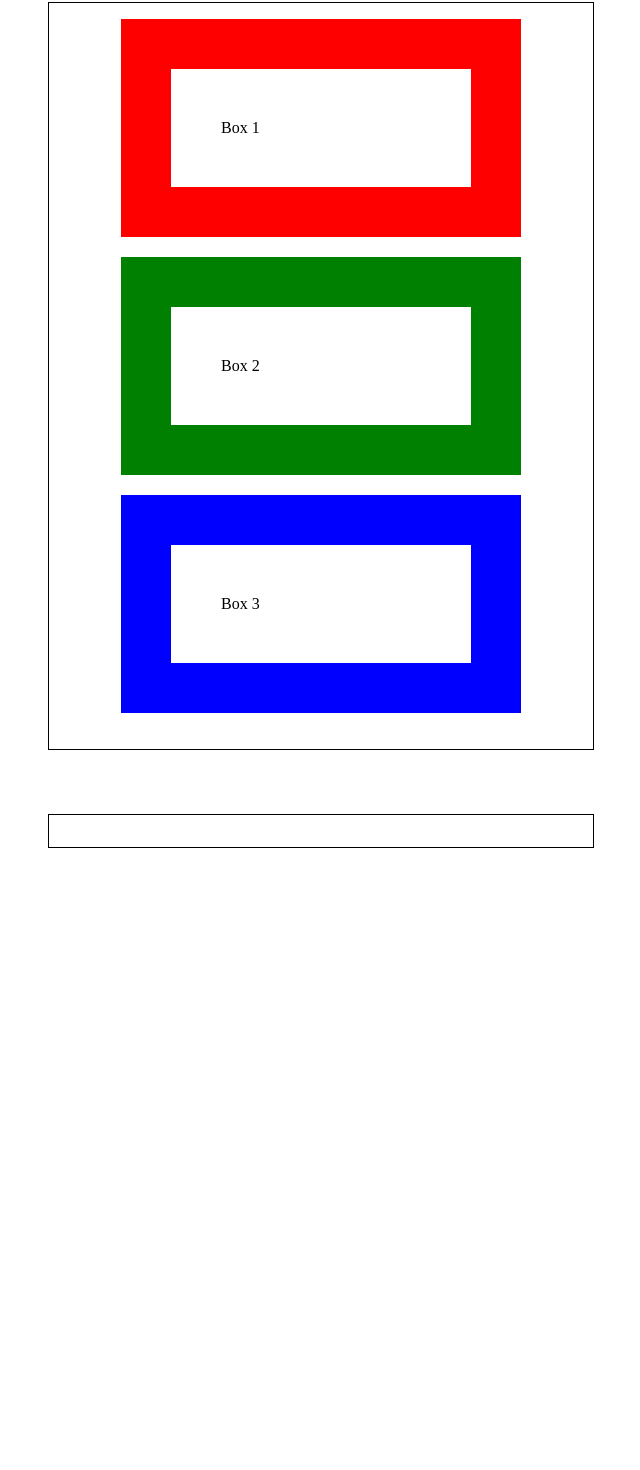
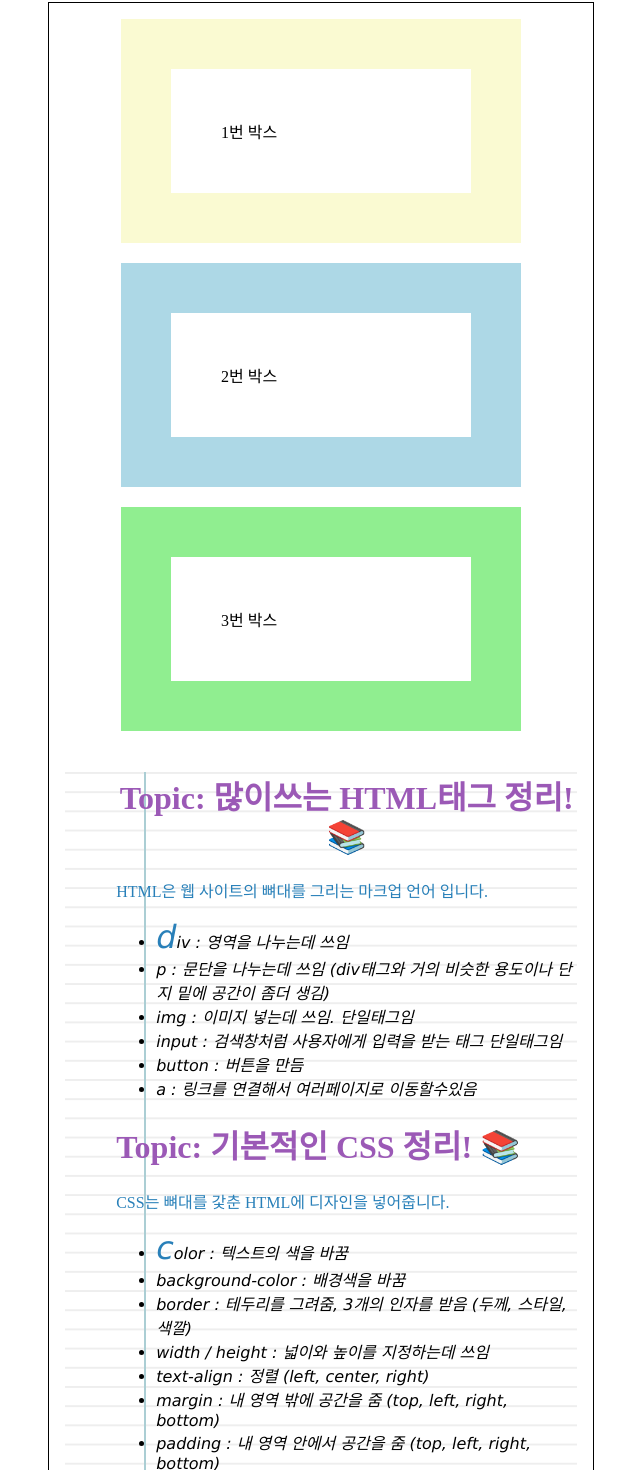
Before and after one commit to spacedustz/Markup-CSS, a React (Vite) app in the folder React/: page /Day-02-Assignment in a window 1280 px wide. Shown: the part 62-1532 px from the top of the page, without its empty margins (319-959 px from the left). Before the commit the page ends 918 px from the top, so only its background shows below. Built offline with nearby package versions, Linux system fonts and the light colour scheme.

Commit message:
과제 2 완료

```diff
--- a/React/src/App.tsx
+++ b/React/src/App.tsx
@@ -1,8 +1,6 @@
 import React from 'react'
 import styled from "styled-components";
-import {Routes, Route, BrowserRouter} from "react-router-dom";
-import Day1 from "./components/Report/Day1.tsx";
-import Day2 from "./components/Report/Day2.tsx";
+import TodayReport from "./components/TodayReport.tsx";
 
 const AppBlock = styled.div`
     width: 512px;
@@ -18,18 +16,7 @@ const App: React.FC = () => {
         <div>
             <div>
                 <AppBlock>
-                    <BrowserRouter>
-                        <Routes>
-                            <Route path="/Day-01-Assignment" element={<Day1 />}/>
-                            <Route path="/Day-02-Assignment" element={<Day2 />}/>
-                        </Routes>
-                    </BrowserRouter>
-                </AppBlock>
-            </div>
-
-            <div>
-                <AppBlock>
-
+                    <TodayReport />
                 </AppBlock>
             </div>
         </div>
--- a/React/src/components/Report/Day2.tsx
+++ b/React/src/components/Report/Day2.tsx
@@ -1,36 +1,116 @@
 import React from 'react';
-import styled from 'styled-components';
+import styled, {css} from 'styled-components';
 
-// Define styled components
-const Day2Container = styled.div`
+// 2-1
+const Container1 = styled.div`
     display: flex;
     flex-direction: column;
     align-items: center;
 `;
 
 const Box = styled.div`
-  border: 50px solid red;
+    border: 50px solid lightgoldenrodyellow;
     padding: 50px;
     width: 200px;
     margin-bottom: 20px;
 `;
 
 const GreenBox = styled(Box)`
-  border-color: green;
+    border-color: lightblue;
 `;
 
 const BlueBox = styled(Box)`
-  border-color: blue;
+    border-color: lightgreen;
 `;
+
+// 2-2
+const Container2 = styled.div`
+    background-color: #fff;
+    background-image: linear-gradient(90deg, transparent 79px, #abced4 79px, #abced4 81px, transparent 81px),
+    linear-gradient(#eee .1em, transparent .1em);
+    background-size: 100% 1.2em;
+    padding-left: 10%;
+`;
+
+const Paragraph = styled.p`
+    font-style: italic;
+    font-size: 16px;
+    font-family: Verdana;
+
+    &::first-letter {
+        font-size: 200%;
+        color: #2980b9;
+    }
+`;
+
+const SubHeader = styled.p`
+    color: #2980b9;
+`;
+
+const Title = styled.h1<{ firstChild?: boolean }>`
+    color: #9b59b6;
+
+    &::before {
+        content: "Topic: ";
+    }
+
+    ${props => props.firstChild && css`
+        text-align: center;
+    `}
+`;
+
+const HtmlStudy = [
+    "div : 영역을 나누는데 쓰임",
+    "p : 문단을 나누는데 쓰임 (div태그와 거의 비슷한 용도이나 단지 밑에 공간이 좀더 생김)",
+    "img : 이미지 넣는데 쓰임. 단일태그임",
+    "input : 검색창처럼 사용자에게 입력을 받는 태그 단일태그임",
+    "button : 버튼을 만듬",
+    "a : 링크를 연결해서 여러페이지로 이동할수있음"]
+
+const CssStudy = [
+    "color : 텍스트의 색을 바꿈",
+    "background-color : 배경색을 바꿈",
+    "border : 테두리를 그려줌, 3개의 인자를 받음 (두께, 스타일, 색깔)",
+    "width / height : 넓이와 높이를 지정하는데 쓰임",
+    "text-align : 정렬 (left, center, right)",
+    "margin : 내 영역 밖에 공간을 줌 (top, left, right, bottom)",
+    "padding : 내 영역 안에서 공간을 줌 (top, left, right, bottom)"]
 
 // Create the React component
 const Day2: React.FC = () => {
     return (
-        <Day2Container>
-            <Box>Box 1</Box>
-            <GreenBox>Box 2</GreenBox>
-            <BlueBox>Box 3</BlueBox>
-        </Day2Container>
+        <div>
+            <div>
+                <Container1>
+                    <Box>1번 박스</Box>
+                    <GreenBox>2번 박스</GreenBox>
+                    <BlueBox>3번 박스</BlueBox>
+                </Container1>
+            </div>
+
+            <div>
+                <Container2>
+                    <Title firstChild={true}>많이쓰는 HTML태그 정리! 📚</Title>
+                    <SubHeader>HTML은 웹 사이트의 뼈대를 그리는 마크업 언어 입니다.</SubHeader>
+                    <Paragraph>
+                        <ul>
+                            {HtmlStudy.map((item:string, index:number) => (
+                                <li key={index}>{item}</li>
+                            ))}
+                        </ul>
+                    </Paragraph>
+                    <Title>기본적인 CSS 정리! 📚</Title>
+                    <SubHeader>CSS는 뼈대를 갗춘 HTML에 디자인을 넣어줍니다.</SubHeader>
+                    <Paragraph>
+                        <ul>
+                            {CssStudy.map((item: string, index: number) => (
+                                <li key={index}>{item}</li>
+                            ))}
+                        </ul>
+                    </Paragraph>
+                </Container2>
+            </div>
+        </div>
     );
 };
 
--- a/React/src/components/TodayReport.tsx
+++ b/React/src/components/TodayReport.tsx
@@ -1,14 +1,72 @@
 import React from "react";
 import styled from "styled-components";
+import {BrowserRouter, Link, Route, Routes} from "react-router-dom";
+import Day1 from "./Report/Day1.tsx";
+import Day2 from "./Report/Day2.tsx";
+
 const TodayReportContainer = styled.div`
+    text-align: center;
+    font-family: Arial, sans-serif;
+    color: #333;
+    background-color: #f9f9f9;
+    padding: 20px;
 `;
 
+const TitleDiv = styled.div`
+    text-align: center;
+    font-style: inherit;
+    font-size: 1.5em;
+    margin-bottom: 20px;
+`;
+
+const DayDiv = styled.div`
+    background-color: #abced4;
+    padding: 15px;
+    margin-bottom: 10px;
+    border-radius: 5px;
+`;
+
+const AssignmentTitle = styled.h2`
+    margin: 0 0 10px 0;
+    font-size: 1.2em;
+`;
+
+const PFont = styled.p`
+    font-size: 19px;
+`;
+
+const Home = () => (
+    <TodayReportContainer>
+        <div>
+            <TitleDiv>
+                <h2><strong>신건우 과제 완료 목록</strong></h2>
+                <PFont><strong>이메일</strong> : spacedustw@gmail.com</PFont>
+            </TitleDiv>
+
+            <DayDiv>
+                <AssignmentTitle>1일차 과제</AssignmentTitle>
+                <Link to="/day-01-Assignment"><PFont>웹사이트 뼈대 만들기</PFont></Link>
+            </DayDiv>
+
+            <DayDiv>
+                <AssignmentTitle>2일차 과제</AssignmentTitle>
+                <Link to="/day-02-Assignment"><PFont>CSS를 연습하자</PFont></Link>
+            </DayDiv>
+        </div>
+    </TodayReportContainer>
+);
 
 const TodayReport: React.FC = () => {
 
-    return(
-        <TodayReportContainer>
-        </TodayReportContainer>
+    return (
+
+        <BrowserRouter>
+            <Routes>
+                <Route path="/" element={<Home />} />
+                <Route path="/Day-01-Assignment" element={<Day1/>}/>
+                <Route path="/Day-02-Assignment" element={<Day2/>}/>
+            </Routes>
+        </BrowserRouter>
     )
 }
 
```
Lines whose indentation alone changed are shown as unchanged.
